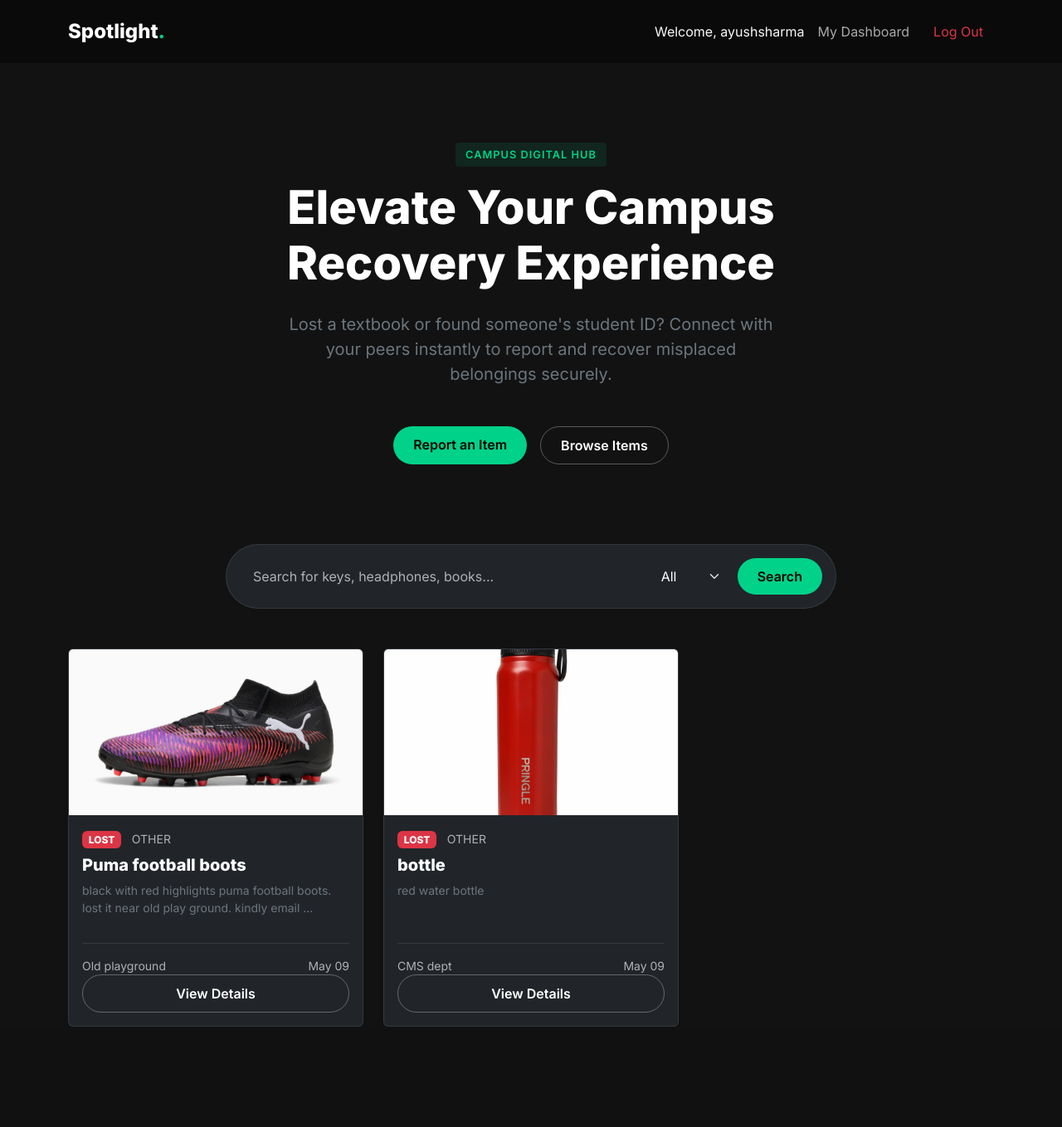
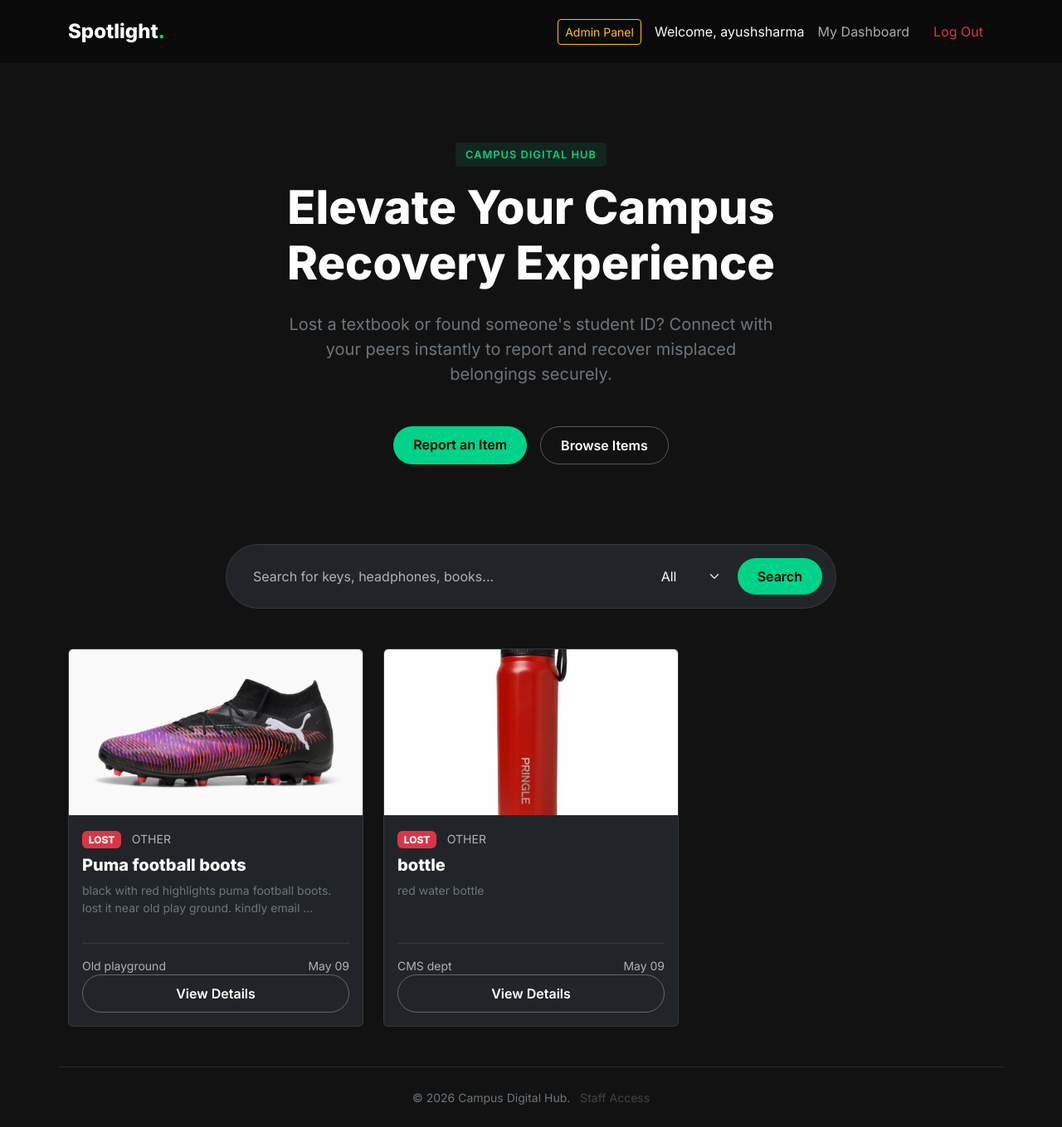
Before and after one commit to barnab2003/Django-Campus-Lost-and-Found, a Django app: page / in a window 1280 px wide. Shown: the whole page at 83% size. Before the commit the page ends 1238 px from the top, so only its background shows below. Run offline with Django 5.2, Linux system fonts and the light colour scheme; a user stored in the database is signed in; data comes from the database, SQL or seed files in the repository.

Commit message:
staff access

```diff
--- a/campus_lost_found/items/templates/items/base.html
+++ b/campus_lost_found/items/templates/items/base.html
@@ -79,6 +79,13 @@
 
             <div class="d-flex align-items-center">
                 {% if user.is_authenticated %}
+
+                    {% if user.is_superuser %}
+                        <a href="{% url 'admin:index' %}" class="btn btn-sm btn-outline-warning me-3" target="_blank">
+                            <i class="bi bi-shield-lock"></i> Admin Panel
+                        </a>
+                    {% endif %}
+
                     <span class="text-light me-3 d-none d-md-block">Welcome, {{ user.username }}</span>
                     <a href="{% url 'my_dashboard' %}" class="nav-link me-3">My Dashboard</a>
                     <form method="post" action="{% url 'logout' %}" style="display:inline;">
@@ -99,6 +106,13 @@
         {% endblock %}
     </main>
 
+    <footer class="container text-center py-4 mt-5 border-top border-secondary border-opacity-25">
+        <small class="text-secondary">
+            &copy; {% now "Y" %} Campus Digital Hub.
+            <a href="{% url 'admin:index' %}" class="text-secondary text-decoration-none ms-2" style="opacity: 0.5;">Staff Access</a>
+        </small>
+    </footer>
+
     <!-- Bootstrap JS for mobile menus, dropdowns, etc. -->
     <script src="https://cdn.jsdelivr.net/npm/bootstrap@5.3.2/dist/js/bootstrap.bundle.min.js"></script>
 </body>
```
